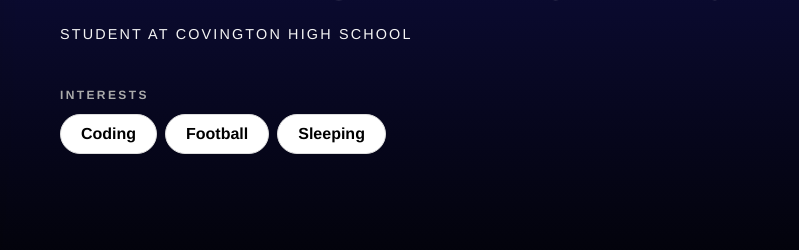
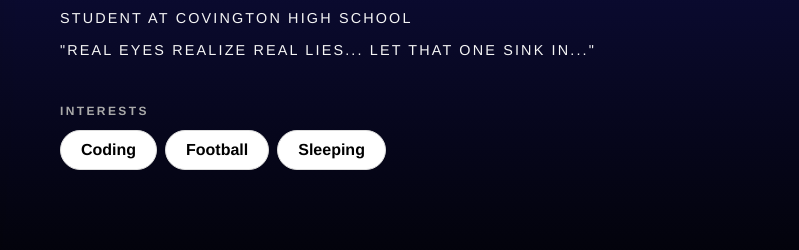
Before and after one commit to MichaelArmstrong1123/MichaelArmstrong1123.github.io, a plain HTML site: page index.html in a window 1280 px wide. Shown: the part 470-720 px from the top of the page, 481-1280 px from the left. Drawn offline with Linux system fonts and the light colour scheme.

```diff
--- a/index.html
+++ b/index.html
@@ -26,6 +26,8 @@
     <div class="content">
       <h2>Michael Armstrong</h2>
       <p>Student at Covington High School</p>
+      <p>"Real Eyes Realize Real Lies... let that one sink in..."
+      </p>
 
       <div id="interests">
     <h3>Interests</h3>
```
